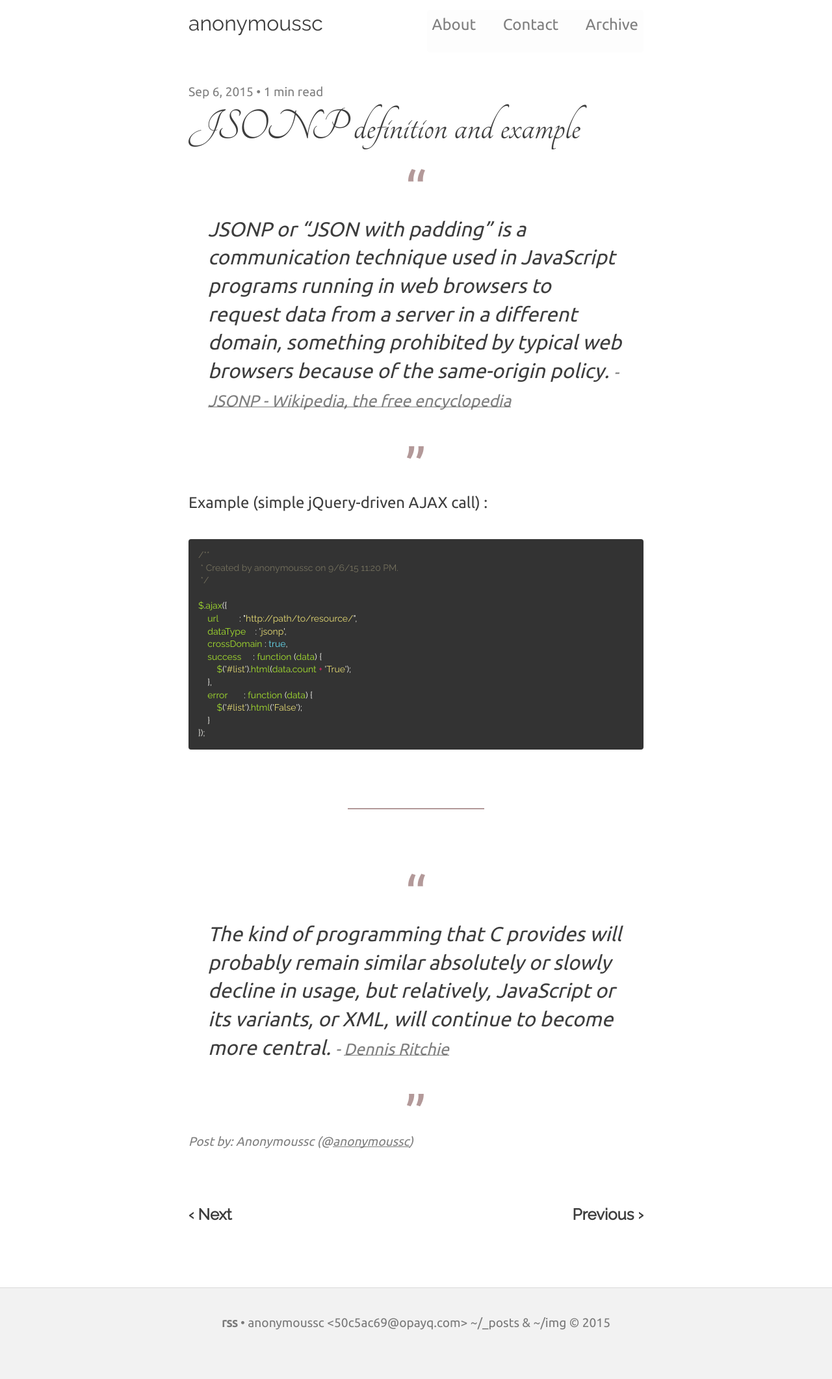
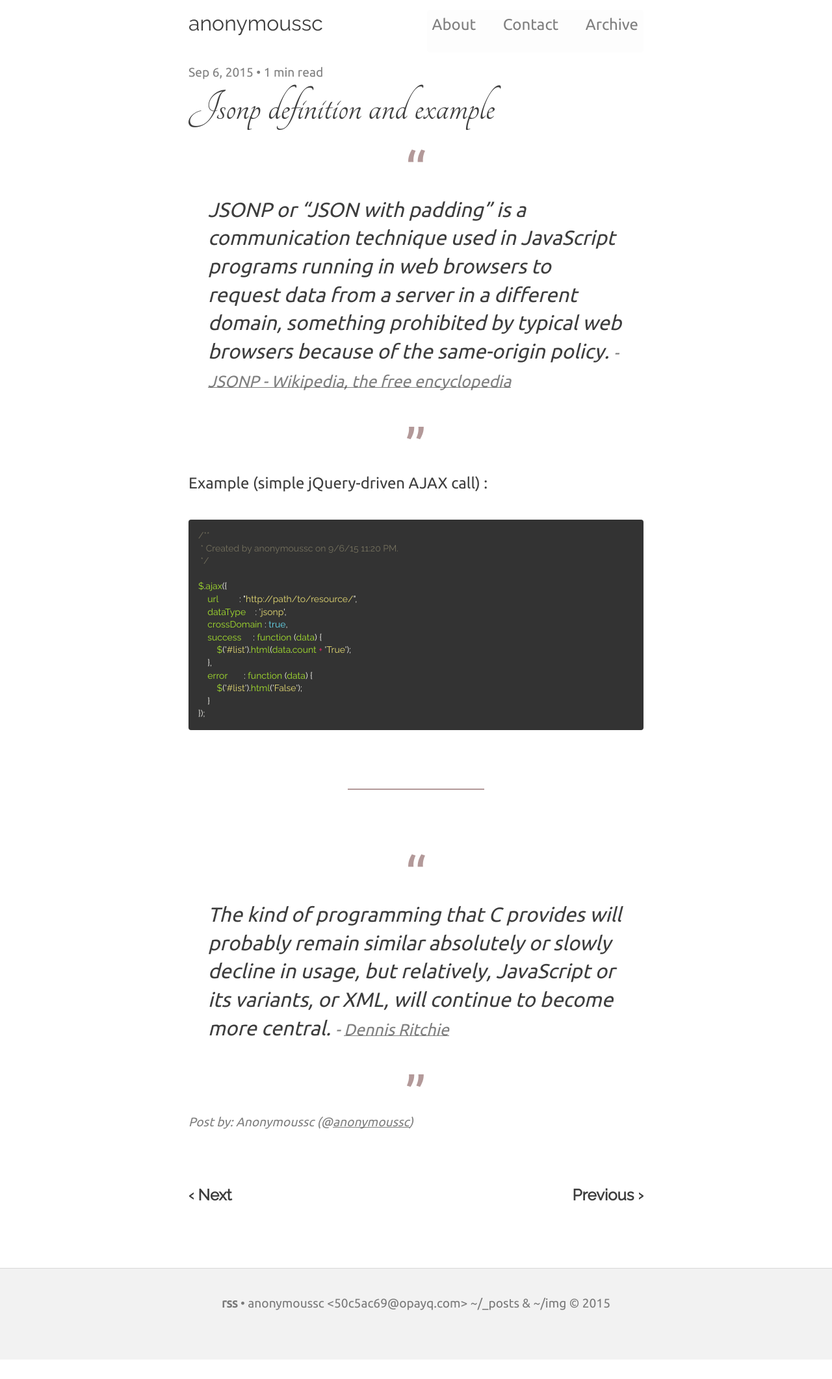
Before and after one commit to anonymoussc/anonymoussc.github.io, a Jekyll site: the page built from _posts/2015-09-06-jsonp-definition-and-example.markdown, in a window 1280 px wide. Shown: the whole page at 65% size. Built offline with Jekyll 4.4.1, drawn with Linux system fonts in a browser that asks for light colours; nearby versions of some CDN libraries; comment, search, counter and statistics services are not loaded; after the commit the page ends 2093 px from its top, so only the background shows below that.

Commit message:
Committed some changes

```diff
--- a/_config.yml
+++ b/_config.yml
@@ -2,8 +2,8 @@
 name: anonymoussc
 
 description:
-  meta: Nunquam gratia compater est seychelles Deuss trabem, tanquam azureus zirbus. Experimentum solite lixa ad neuter epos.
-  subtitle: Nunquam gratia compater est seychelles Deuss trabem, tanquam azureus zirbus. Experimentum solite lixa ad neuter epos.
+  meta: Nunquam gratia compater est seychelles deuss trabem, tanquam azureus zirbus. Experimentum solite lixa ad neuter epos.
+  subtitle: Nunquam gratia compater est seychelles deuss trabem, tanquam azureus zirbus. Experimentum solite lixa ad neuter epos.
 
 author:
   name: Anonymoussc
--- a/_posts/2015-09-06-jsonp-definition-and-example.markdown
+++ b/_posts/2015-09-06-jsonp-definition-and-example.markdown
@@ -1,5 +1,5 @@
 ---
-title:  "JSONP definition and example"
+title:  "Jsonp definition and example"
 date:   2015-09-06 00:03:03
 categories: Software-Engineering JSONP
 summary: JSONP definition (wikipedia) and implementation example.
--- a/_posts/2015-09-28-JSON-web-token-definition-and-example.markdown
+++ b/_posts/2015-09-28-JSON-web-token-definition-and-example.markdown
@@ -1,5 +1,5 @@
 ---
-title:  "JSON web token definition and example"
+title:  "Json web token definition and example"
 date:   2015-09-28 08:00:00
 categories: Software-Engineering JWT
 summary: JSON Web Token (JWT) are an open, industry standard RFC 7519 method for representing claims securely between two parties.
--- a/css/style.css
+++ b/css/style.css
@@ -20,7 +20,7 @@
 
 body {
   font-family: "Ubuntu", Georgia, Cambria, "Raleway", Times, serif;
-  font-size: 22px;
+  font-size: 20px;
   -webkit-font-smoothing: antialiased;
   font-weight: 400;
   color: rgba({{ site.text-color }}, .76);
@@ -84,7 +84,9 @@
 }
 img {
   max-width: 100%;
-  /*display: block;*/
+  /*
+  display: block;
+  */
   margin: 0 auto;
 }
 .img-only {
@@ -106,7 +108,7 @@
 }
 h1 {
   font-family: "Tangerine", Raleway, sans-serif;
-  font-size: 2.2em;
+  font-size: 2.5em;
   font-weight: 500;
   background-image: none;
   text-decoration: none !important;
@@ -272,7 +274,9 @@
 article::after,
 header::after {
   margin: 50px 0;
-  /*content: "•";*/
+  /*
+  content: "•";
+  */
   line-height: 0;
   font-size: 60px;
   display: block;
@@ -361,7 +365,9 @@
   font-family: "Raleway", Verdana, sans-serif;
   font-weight: 500;
   font-size: 24px;
+  /*
   text-align: center;
+  */
   display: block;
   background-image: none;
   text-decoration: none !important;
@@ -400,13 +406,20 @@
 
 @media all and (min-width: 370px) {
   .website-title {
+    font-size: 26px;
+  }
+  body {
+    font-size: 21px;
+  }
+
+}
+@media all and (min-width: 500px) {
+  .website-title {
     font-size: 32px;
   }
   body {
     font-size: 24px;
   }
-}
-@media all and (min-width: 500px) {
   .wrap {
     padding: 0 30px;
   }
@@ -437,7 +450,7 @@
     margin: 70px;
   }
   h1 {
-    font-size: 2.6em;
+    font-size: 2.7em;
     margin-bottom: -10px;
   }
   h2 {
@@ -479,7 +492,9 @@
     top: -5px;
     right: 0px;
     background-color: #fdfdfd;
-    /*border: 1px solid #e8e8e8;*/
+    /*
+    border: 1px solid #e8e8e8;
+    */
     border-radius: 5px;
     text-align: right;
     z-index: 1;
@@ -488,9 +503,11 @@
     display: inline-block;
     padding: 5px 8px;
   }
+  /*
   .website-title {
     margin-bottom: 80px;
   }
+  */
 }
 @media all and (min-width: 760px) {
   h1 {
@@ -522,7 +539,9 @@
     }
 
     .site-nav .page-link {
-        /*color: #111;*/
+        /*
+        color: #111;
+        */
         line-height: 1.5;
     }
 
```
Also changed, not shown: 1 other file.
